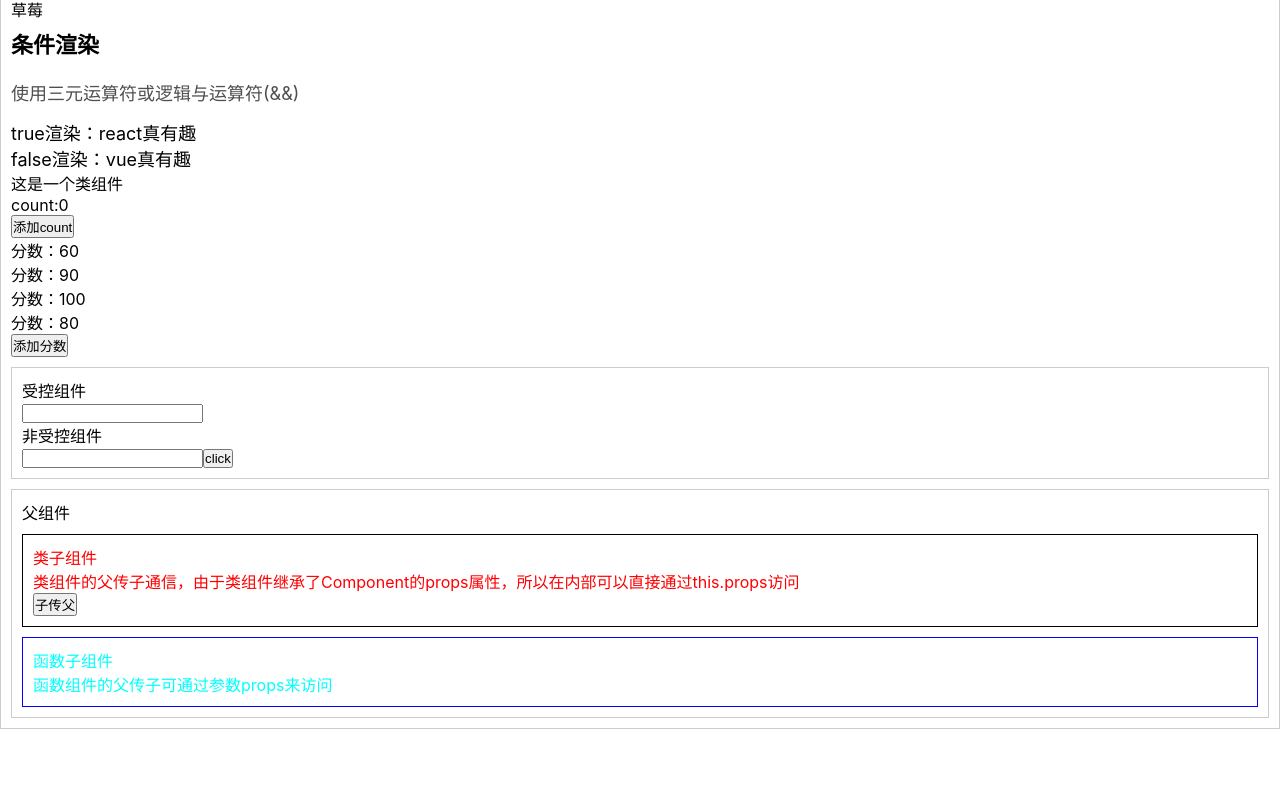
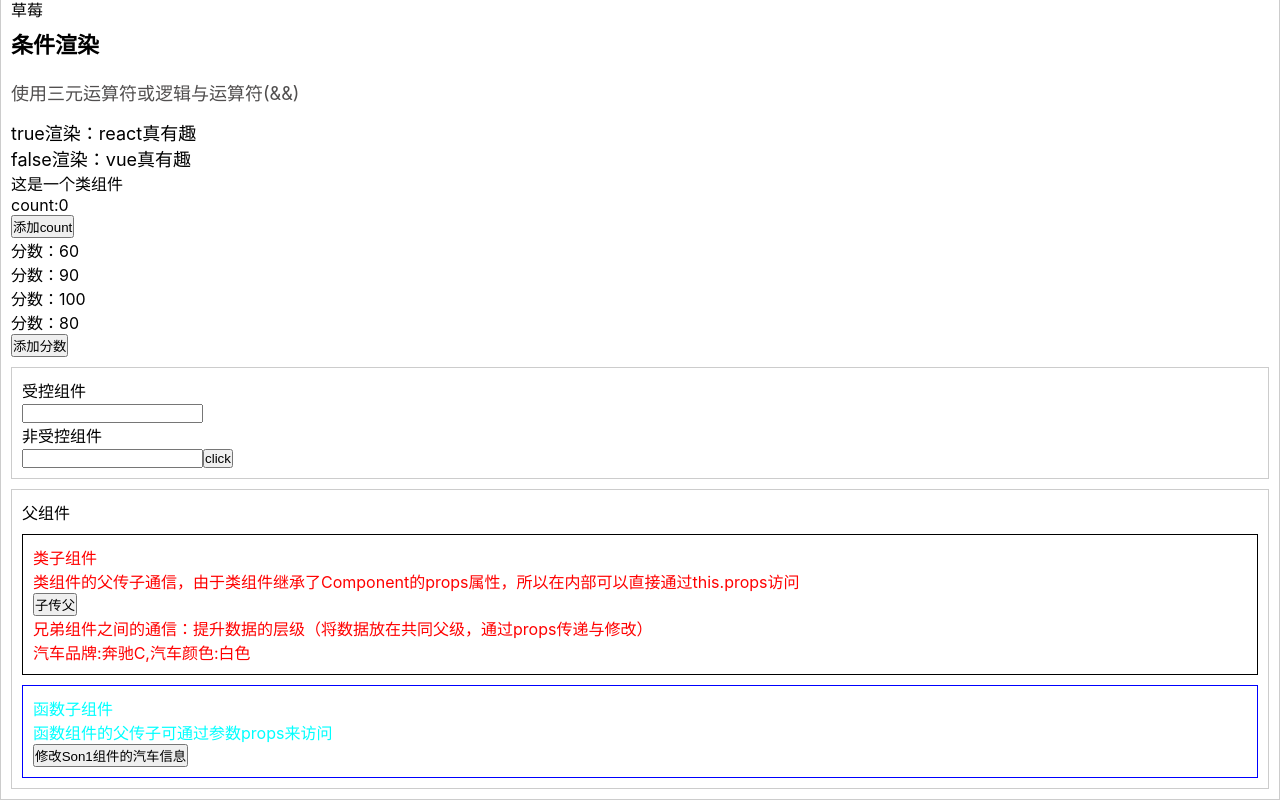
Before and after one commit to Wild-bit/react-demo, a React (Create React App) app: page / in a window 1280 px wide. Shown: the part 334-1134 px from the top of the page. Before the commit the page ends 1063 px from the top, so only its background shows below. Built offline with nearby package versions, Linux system fonts and the light colour scheme.

Commit message:
feat: 组件通信-兄弟组件`

```diff
--- a/src/components/ComponentsCommunication/ComponentsCommunication.js
+++ b/src/components/ComponentsCommunication/ComponentsCommunication.js
@@ -7,6 +7,15 @@ class ComponentsCommunication extends Component {
       "类组件的父传子通信，由于类组件继承了Component的props属性，所以在内部可以直接通过this.props访问",
     son2Message: "函数组件的父传子可通过参数props来访问",
     receiveSonqMessage: "",
+    car: {
+      name: "奔驰C",
+      color: "白色",
+    },
+  }
+  setCar = (carInfo) => {
+    this.setState({
+      car: carInfo,
+    })
   }
   changeMsg = (newMessage) => {
     console.log(newMessage)
@@ -19,8 +28,12 @@ class ComponentsCommunication extends Component {
       <div className="father">
         <p>父组件</p>
         <p>{this.state.receiveSonqMessage}</p>
-        <Son1 message={this.state.son1Message} changeMsg={this.changeMsg} />
-        <Son2 message={this.state.son2Message} />
+        <Son1
+          message={this.state.son1Message}
+          changeMsg={this.changeMsg}
+          car={this.state.car}
+        />
+        <Son2 message={this.state.son2Message} setCar={this.setCar} />
       </div>
     )
   }
@@ -34,22 +47,32 @@ class Son1 extends Component {
     )
   }
   render() {
-    const { message } = this.props
+    const { message, car } = this.props
     return (
       <div className="son1">
         <p>类子组件</p>
         <p>{message}</p>
         <button onClick={this.handleClick}>子传父</button>
+        <p>
+          兄弟组件之间的通信：提升数据的层级（将数据放在共同父级，通过props传递与修改）
+        </p>
+        <p>
+          汽车品牌:{car.name},汽车颜色:{car.color}
+        </p>
       </div>
     )
   }
 }
 
 function Son2(props) {
+  const { setCar } = props
   return (
     <div className="son2">
       <p>函数子组件</p>
       <p>{props.message}</p>
+      <button onClick={() => setCar({ name: "宝马", color: "黑色" })}>
+        修改Son1组件的汽车信息
+      </button>
     </div>
   )
 }
```
